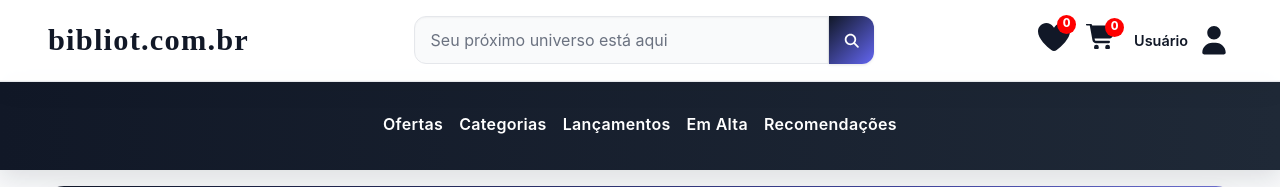
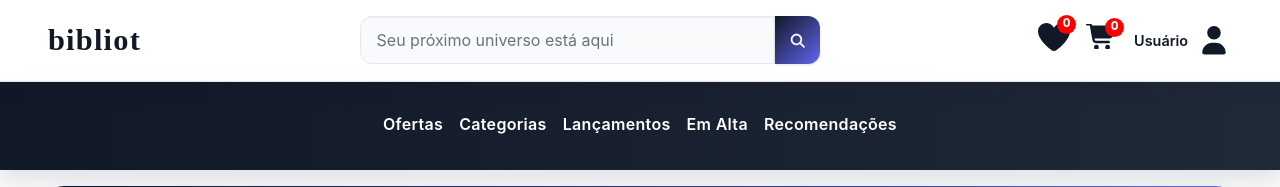
Before and after one commit to jeanlboliveira/bibliot, a Django app: page /auth/profile/ in a window 1280 px wide. Shown: the top 187 px of the page. Run offline with Django 5.2, Linux system fonts and the light colour scheme; the visitor is signed in with stand-in values (Sample User, id 1); data that the repository does not hold is empty.

Commit message:
fix(header): atualiza o h1 do heaeder

```diff
--- a/templates/fragments/_header.html
+++ b/templates/fragments/_header.html
@@ -1,6 +1,6 @@
 <header>
   <div class="header-content">
-    <a href="{% url 'core:home' %}"><span class="header-titulo"><strong>bibliot.com.br</strong></span></a>
+    <a href="{% url 'core:home' %}"><span class="header-titulo"><strong>bibliot</strong></span></a>
 
     <div class="search-area">
       <form action="{% url 'catalogo:buscar_livros' %}" method="get" class="form-search">
```
